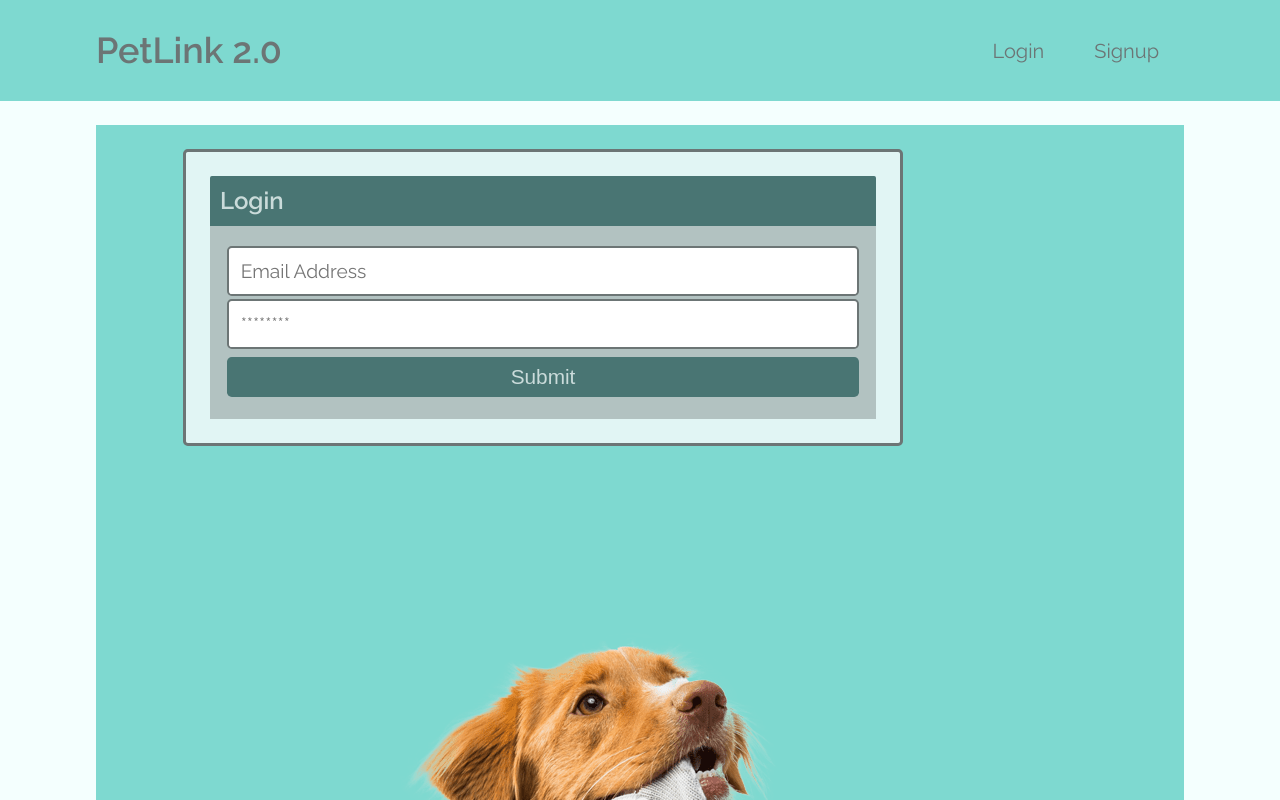
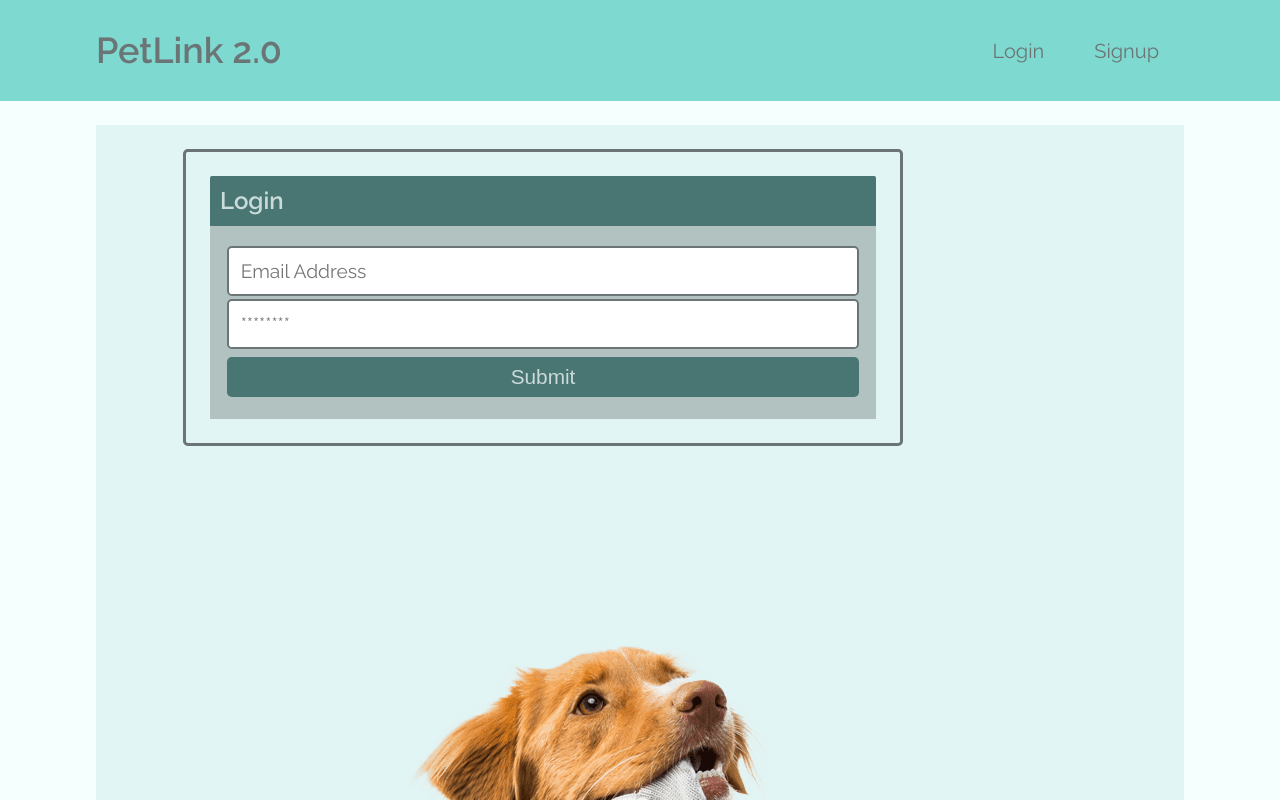
Before and after one commit to Darigay/PetLink_2.0, a React (Create React App) app in the folder client/: page /login in a window 1280 px wide. Shown: the top 800 px of the page. Built offline with nearby package versions, Linux system fonts and the light colour scheme.

Commit message:
playing around with css

```diff
--- a/client/src/pages/Login.js
+++ b/client/src/pages/Login.js
@@ -40,7 +40,7 @@ const Login = (props) => {
   };
 
   return (
-    <main className="bg-secondary flex-row justify-center mb-4 mt-10">
+    <main className="bg-light flex-row justify-center mb-4 mt-10">
       <div className="col-12 col-md-6">
         <div className="card mt-4 mb-0 p-4">
           <h4 className="card-header bg-primary text-quatrinary">Login</h4>
```
